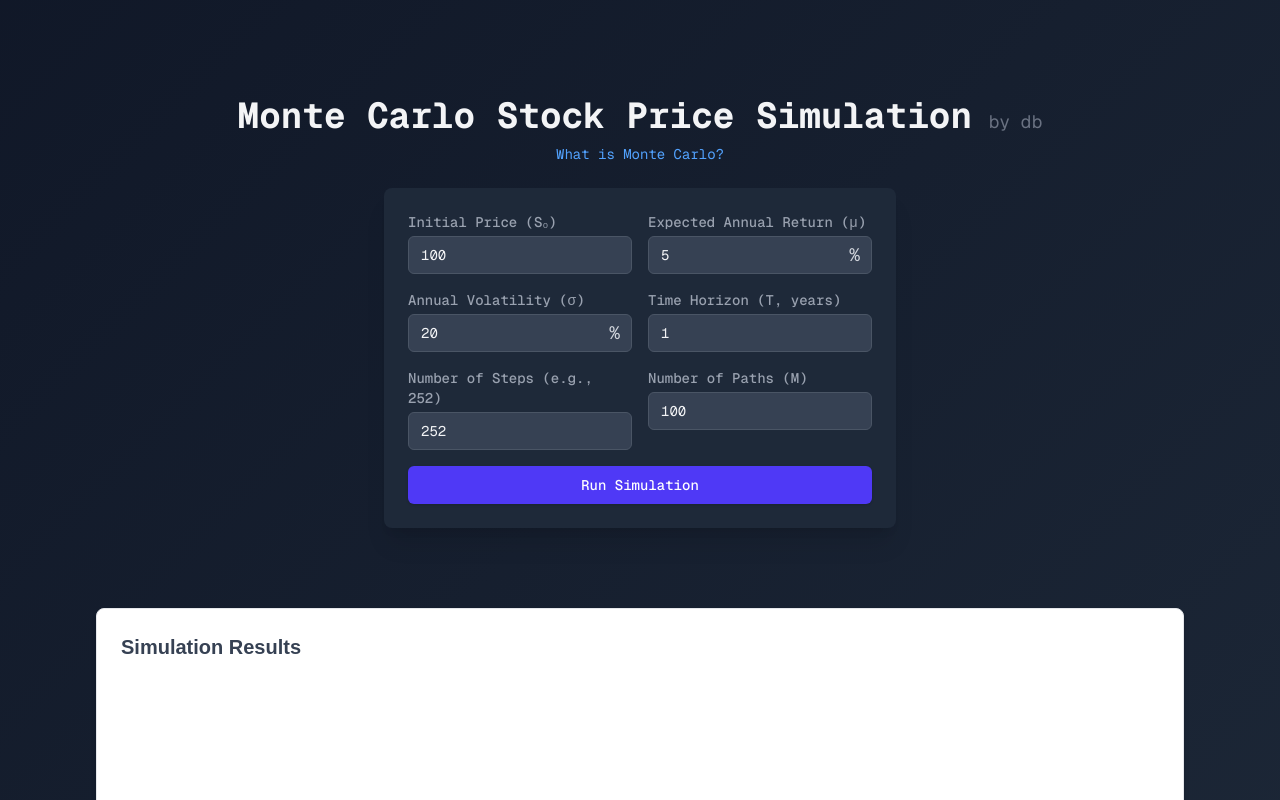
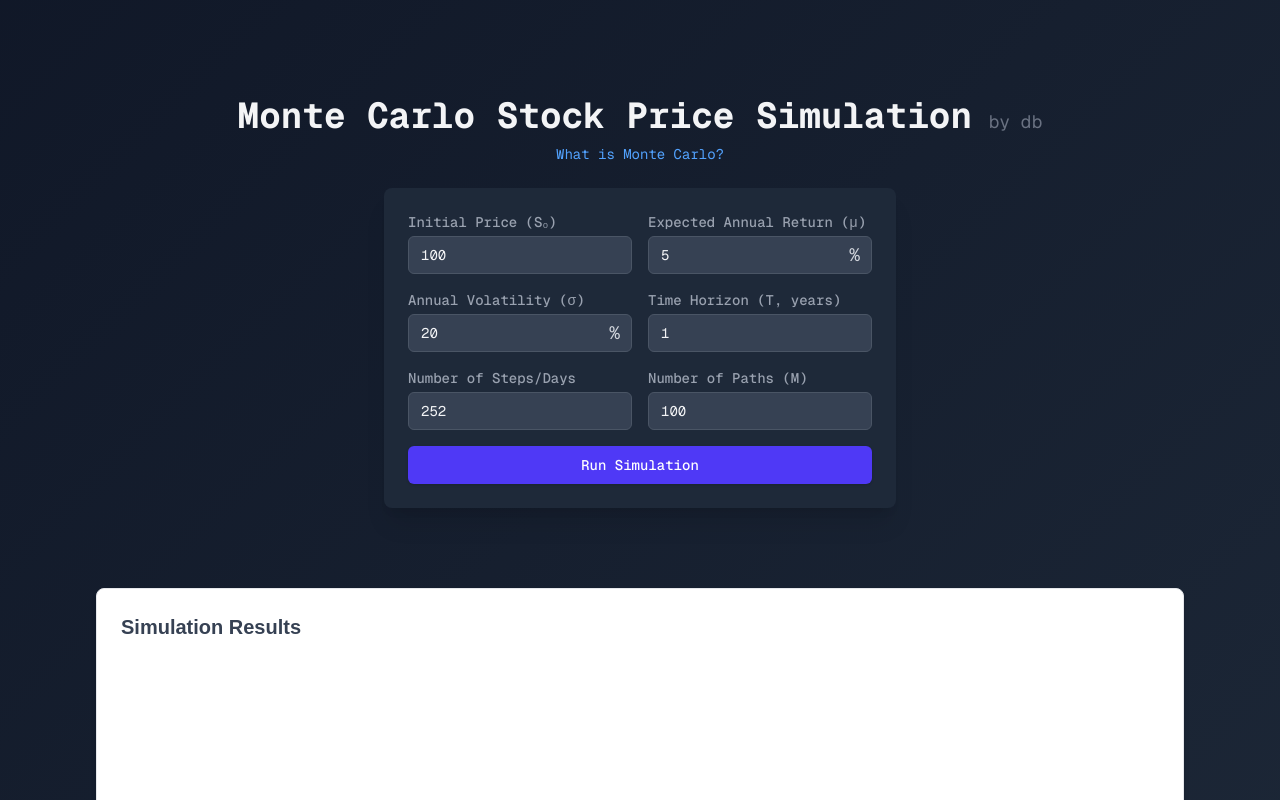
Before and after one commit to darrancebeh/monte-carlol, a Next.js app: page / in a window 1280 px wide. Shown: the top 800 px of the page. Built offline with nearby package versions, Linux system fonts and the light colour scheme.

Commit message:
update: Clarified label for number of steps input to indicate days

```diff
--- a/src/app/page.tsx
+++ b/src/app/page.tsx
@@ -520,7 +520,7 @@ export default function Home() {
             </div>
             {/* Number of Steps */}
             <div className="flex flex-col">
-              <label htmlFor="numSteps" className="mb-1 text-sm font-medium text-gray-400">Number of Steps (e.g., 252)</label>
+              <label htmlFor="numSteps" className="mb-1 text-sm font-medium text-gray-400">Number of Steps/Days</label>
               <input type="number" id="numSteps" name="numSteps" value={numSteps} onChange={handleInputChange} required className="px-3 py-2 bg-gray-700 border border-gray-600 rounded-md focus:outline-none focus:ring-2 focus:ring-blue-500 text-gray-100" step="1" />
             </div>
             {/* Number of Paths */}
```
